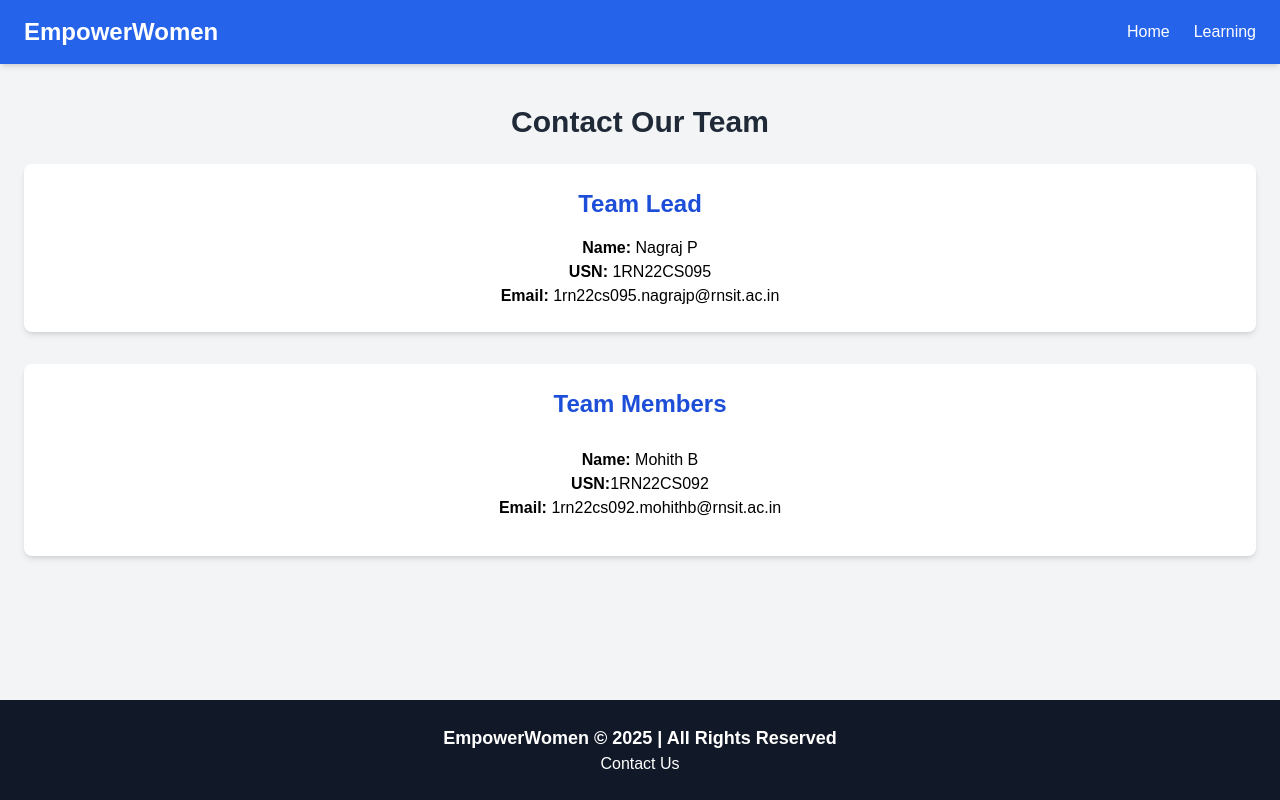
After one commit to nagarajp2004/fin_help_f_orw, a Django app: page /contact/ in a window 1280 px wide. The commit adds this page. Run offline with Django 5.2, Linux system fonts and the light colour scheme; some libraries are stand-ins or nearby versions.

Commit message:
Frontend with everyfeature

```diff
--- a/Frontend/static/css/styles.css
+++ b/Frontend/static/css/styles.css
@@ -18,12 +18,15 @@ body {
 
 nav .container {
   display: flex;
-  justify-content: space-between;
   align-items: center;
   max-width: 1200px;
   margin: auto;
   padding: 0 20px;
+  gap: 20px; /* Ensures spacing between logo and menu */
 }
+
+
+
 
 /* ✅ Logo Styling */
 .logo {
@@ -46,7 +49,10 @@ nav .container {
   display: flex;
   list-style: none;
   gap: 20px;
+  margin-left: 0; /* Aligns menu to the left */
+  padding-left: 0;
 }
+
 
 #menu li a {
   color: white;
--- /dev/null
+++ b/Frontend/templates/contact.html
@@ -0,0 +1,71 @@
+{% load static tailwind_tags %}
+{% load static %}
+
+<!DOCTYPE html>
+<html lang="en">
+<head>
+    <meta charset="UTF-8">
+    <meta name="viewport" content="width=device-width, initial-scale=1">
+    <title>Contact Us - Team Info</title>
+
+    <!-- Tailwind CSS -->
+    <link rel="stylesheet" href="{% static './css/styles.css' %}">
+    {% tailwind_css %}
+</head>
+
+<body class="flex flex-col min-h-screen bg-gray-100 m-0 p-0">
+
+
+    <!-- ✅ HEADER -->
+    <header class="bg-blue-600 text-white py-4 shadow-md m-0 p-0">
+      <div class="container mx-auto flex justify-between items-center px-6">
+          <a href="{% url 'home' %}" class="text-2xl font-bold">EmpowerWomen</a>
+          <nav>
+              <ul class="flex space-x-6">
+                  <li><a href="{% url 'home' %}" class="hover:text-gray-200">Home</a></li>
+                  <li><a href="{% url 'learning_page' %}" class="hover:text-gray-200">Learning</a></li>
+              </ul>
+          </nav>
+      </div>
+  </header>
+
+
+    <!-- ✅ CONTACT SECTION -->
+    <main class="flex-1 container mx-auto px-6 py-10">
+        <h1 class="text-3xl font-bold text-center text-gray-800 mb-6">Contact Our Team</h1>
+
+        <!-- Team Lead Section -->
+        <div class="bg-white shadow-md rounded-lg p-6 mb-8">
+            <h2 class="text-2xl font-semibold text-blue-700">Team Lead</h2>
+            <div class="mt-4">
+                <p><strong>Name:</strong> Nagraj P</p>
+                <p><strong>USN:</strong> 1RN22CS095</p>
+                <p><strong>Email:</strong> 1rn22cs095.nagrajp@rnsit.ac.in</p>
+            </div>
+        </div>
+
+        <!-- Team Members Section -->
+        <div class="bg-white shadow-md rounded-lg p-6">
+            <h2 class="text-2xl font-semibold text-blue-700">Team Members</h2>
+            <div class="mt-4">
+                <ul class="divide-y divide-gray-300">
+                    <li class="py-3">
+                        <p><strong>Name:</strong> Mohith B</p>
+                        <p><strong>USN:</strong>1RN22CS092</p>
+                        <p><strong>Email:</strong> 1rn22cs092.mohithb@rnsit.ac.in</p>
+                    </li>
+                </ul>
+            </div>
+        </div>
+    </main>
+
+    <!-- ✅ FOOTER -->
+    <footer class="bg-gray-900 text-white py-6 mt-auto">
+        <div class="container mx-auto text-center">
+            <p class="text-lg font-semibold">EmpowerWomen © 2025 | All Rights Reserved</p>
+            <a href="{% url 'contact' %}" class="hover:text-gray-400">Contact Us</a>
+        </div>
+    </footer>
+
+</body>
+</html>
--- a/Project/urls.py
+++ b/Project/urls.py
@@ -16,7 +16,7 @@ Including another URLconf
 """
 from django.contrib import admin
 from django.urls import path
-from Project.views import *
+from Project import views
 
 # urlpatterns = [
 #     path('admin/', admin.site.urls),
@@ -26,7 +26,12 @@ from Project.views import *
 
 
 urlpatterns = [
-     path('admin/', admin.site.urls),
-    path('', frontend_view, name='frontend'),
+    path('admin/', admin.site.urls),
+    path('', views.home, name='home'),  # Define home route
+    path('', views.frontend_view, name='frontend'),
+    path('learning/', views.learning_page, name='learning_page'),
+    path('contact/', views.contact, name='contact'),
+    path('networking/', views.network, name='network'),
+
 
 ]
--- a/Project/views.py
+++ b/Project/views.py
@@ -1,6 +1,17 @@
 from django.shortcuts import render
 
 
+def home(request):
+    return render(request, 'index.html')  # Ensure 'index.html' exists
 
 def frontend_view(request):
     return render(request, 'index.html')
+
+def learning_page(request):
+    return render(request, 'learning_page.html')  # Create this HTML file
+
+def contact(request):
+    return render(request, 'contact.html')
+
+def network(request):
+    return render(request, 'network.html')
--- a/theme/static/css/dist/styles.css
+++ b/theme/static/css/dist/styles.css
@@ -823,16 +823,16 @@ select {
   position: sticky;
 }
 
-.left-0 {
-  left: 0px;
+.right-0 {
+  right: 0px;
 }
 
 .top-0 {
   top: 0px;
 }
 
-.z-50 {
-  z-index: 50;
+.m-0 {
+  margin: 0px;
 }
 
 .mx-auto {
@@ -864,8 +852,40 @@ select {
   margin-top: 2rem;
 }
 
+.mb-6 {
+  margin-bottom: 1.5rem;
+}
+
+.mt-3 {
+  margin-top: 0.75rem;
+}
+
+.mt-12 {
+  margin-top: 3rem;
+}
+
+.mt-4 {
+  margin-top: 1rem;
+}
+
+.mt-auto {
+  margin-top: auto;
+}
+
+.mb-8 {
+  margin-bottom: 2rem;
+}
+
+.ml-2 {
+  margin-left: 0.5rem;
+}
+
 .block {
   display: block;
+}
+
+.inline-block {
+  display: inline-block;
 }
 
 .flex {
@@ -892,40 +912,28 @@ select {
   height: 100vh;
 }
 
-.h-16 {
-  height: 4rem;
+.h-40 {
+  height: 10rem;
 }
 
-.h-20 {
-  height: 5rem;
+.h-full {
+  height: 100%;
 }
 
-.h-12 {
-  height: 3rem;
-}
-
-.h-14 {
-  height: 3.5rem;
-}
-
-.w-16 {
-  width: 4rem;
-}
-
-.w-20 {
-  width: 5rem;
+.min-h-screen {
+  min-height: 100vh;
 }
 
 .w-full {
   width: 100%;
 }
 
-.w-12 {
-  width: 3rem;
+.w-80 {
+  width: 20rem;
 }
 
-.max-w-4xl {
-  max-width: 56rem;
+.flex-1 {
+  flex: 1 1 0%;
 }
 
 .grow {
@@ -964,28 +977,57 @@ select {
   gap: 1.5rem;
 }
 
+.space-x-4 > :not([hidden]) ~ :not([hidden]) {
+  --tw-space-x-reverse: 0;
+  margin-right: calc(1rem * var(--tw-space-x-reverse));
+  margin-left: calc(1rem * calc(1 - var(--tw-space-x-reverse)));
+}
+
 .space-x-6 > :not([hidden]) ~ :not([hidden]) {
   --tw-space-x-reverse: 0;
   margin-right: calc(1.5rem * var(--tw-space-x-reverse));
   margin-left: calc(1.5rem * calc(1 - var(--tw-space-x-reverse)));
 }
 
-.space-y-2 > :not([hidden]) ~ :not([hidden]) {
+.space-y-3 > :not([hidden]) ~ :not([hidden]) {
   --tw-space-y-reverse: 0;
-  margin-top: calc(0.5rem * calc(1 - var(--tw-space-y-reverse)));
-  margin-bottom: calc(0.5rem * var(--tw-space-y-reverse));
+  margin-top: calc(0.75rem * calc(1 - var(--tw-space-y-reverse)));
+  margin-bottom: calc(0.75rem * var(--tw-space-y-reverse));
 }
 
-.rounded {
-  border-radius: 0.25rem;
+.divide-y > :not([hidden]) ~ :not([hidden]) {
+  --tw-divide-y-reverse: 0;
+  border-top-width: calc(1px * calc(1 - var(--tw-divide-y-reverse)));
+  border-bottom-width: calc(1px * var(--tw-divide-y-reverse));
 }
 
-.rounded-full {
-  border-radius: 9999px;
+.divide-gray-300 > :not([hidden]) ~ :not([hidden]) {
+  --tw-divide-opacity: 1;
+  border-color: rgb(209 213 219 / var(--tw-divide-opacity, 1));
+}
+
+.self-start {
+  align-self: flex-start;
+}
+
+.self-end {
+  align-self: flex-end;
+}
+
+.overflow-y-auto {
+  overflow-y: auto;
+}
+
+.rounded-lg {
+  border-radius: 0.5rem;
 }
 
 .border {
   border-width: 1px;
+}
+
+.border-t {
+  border-top-width: 1px;
 }
 
 .bg-gray-50 {
@@ -998,9 +1040,19 @@ select {
   background-color: rgb(37 99 235 / var(--tw-bg-opacity, 1));
 }
 
-.bg-blue-700 {
+.bg-white {
   --tw-bg-opacity: 1;
-  background-color: rgb(29 78 216 / var(--tw-bg-opacity, 1));
+  background-color: rgb(255 255 255 / var(--tw-bg-opacity, 1));
+}
+
+.bg-gray-900 {
+  --tw-bg-opacity: 1;
+  background-color: rgb(17 24 39 / var(--tw-bg-opacity, 1));
+}
+
+.bg-gray-100 {
+  --tw-bg-opacity: 1;
+  background-color: rgb(243 244 246 / var(--tw-bg-opacity, 1));
 }
 
 .bg-blue-500 {
@@ -1008,22 +1060,35 @@ select {
   background-color: rgb(59 130 246 / var(--tw-bg-opacity, 1));
 }
 
-.bg-blue-400 {
+.bg-gray-200 {
   --tw-bg-opacity: 1;
-  background-color: rgb(96 165 250 / var(--tw-bg-opacity, 1));
+  background-color: rgb(229 231 235 / var(--tw-bg-opacity, 1));
 }
 
-.bg-gray-100 {
-  --tw-bg-opacity: 1;
-  background-color: rgb(243 244 246 / var(--tw-bg-opacity, 1));
+.object-cover {
+  -o-object-fit: cover;
+     object-fit: cover;
 }
 
 .p-4 {
   padding: 1rem;
 }
 
-.p-2 {
-  padding: 0.5rem;
+.p-6 {
+  padding: 1.5rem;
+}
+
+.p-0 {
+  padding: 0px;
+}
+
+.p-3 {
+  padding: 0.75rem;
+}
+
+.px-4 {
+  padding-left: 1rem;
+  padding-right: 1rem;
 }
 
 .py-2 {
@@ -1031,13 +1096,34 @@ select {
   padding-bottom: 0.5rem;
 }
 
-.px-4 {
-  padding-left: 1rem;
-  padding-right: 1rem;
+.py-6 {
+  padding-top: 1.5rem;
+  padding-bottom: 1.5rem;
 }
 
-.pt-20 {
-  padding-top: 5rem;
+.px-6 {
+  padding-left: 1.5rem;
+  padding-right: 1.5rem;
+}
+
+.py-10 {
+  padding-top: 2.5rem;
+  padding-bottom: 2.5rem;
+}
+
+.py-3 {
+  padding-top: 0.75rem;
+  padding-bottom: 0.75rem;
+}
+
+.py-4 {
+  padding-top: 1rem;
+  padding-bottom: 1rem;
+}
+
+.px-3 {
+  padding-left: 0.75rem;
+  padding-right: 0.75rem;
 }
 
 .text-center {
@@ -1058,18 +1144,32 @@ select {
   line-height: 2rem;
 }
 
+.text-3xl {
+  font-size: 1.875rem;
+  line-height: 2.25rem;
+}
+
+.text-lg {
+  font-size: 1.125rem;
+  line-height: 1.75rem;
+}
+
 .text-xl {
   font-size: 1.25rem;
   line-height: 1.75rem;
 }
 
-.text-3xl {
-  font-size: 1.875rem;
-  line-height: 2.25rem;
+.text-sm {
+  font-size: 0.875rem;
+  line-height: 1.25rem;
 }
 
 .font-bold {
   font-weight: 700;
+}
+
+.font-semibold {
+  font-weight: 600;
 }
 
 .leading-normal {
@@ -1090,9 +1190,30 @@ select {
   color: rgb(37 99 235 / var(--tw-text-opacity, 1));
 }
 
+.text-blue-700 {
+  --tw-text-opacity: 1;
+  color: rgb(29 78 216 / var(--tw-text-opacity, 1));
+}
+
+.text-gray-800 {
+  --tw-text-opacity: 1;
+  color: rgb(31 41 55 / var(--tw-text-opacity, 1));
+}
+
+.text-gray-600 {
+  --tw-text-opacity: 1;
+  color: rgb(75 85 99 / var(--tw-text-opacity, 1));
+}
+
 .text-gray-700 {
   --tw-text-opacity: 1;
   color: rgb(55 65 81 / var(--tw-text-opacity, 1));
+}
+
+.shadow-md {
+  --tw-shadow: 0 4px 6px -1px rgb(0 0 0 / 0.1), 0 2px 4px -2px rgb(0 0 0 / 0.1);
+  --tw-shadow-colored: 0 4px 6px -1px var(--tw-shadow-color), 0 2px 4px -2px var(--tw-shadow-color);
+  box-shadow: var(--tw-ring-offset-shadow, 0 0 #0000), var(--tw-ring-shadow, 0 0 #0000), var(--tw-shadow);
 }
 
 .shadow-lg {
```
Also changed, not shown: other parts of theme/static/css/dist/styles.css (+50 -29 lines), Frontend/templates/index.html (+73 -25 lines), Frontend/templates/learning_page.html (added, +96 -0 lines), Frontend/templates/network.html (added, +57 -0 lines), Project/models.py (added, +8 -0 lines), Project/settings.py (+9 -1 lines), Frontend/static/images/Financial_Markets.png (added), Frontend/static/images/Intro_to_Banking.png (added), Frontend/static/images/Intro_to_investment.png (added), Frontend/static/images/sports.jpg (added), Frontend/static/images/trading_basics.png (added), db.sqlite3 (added).
